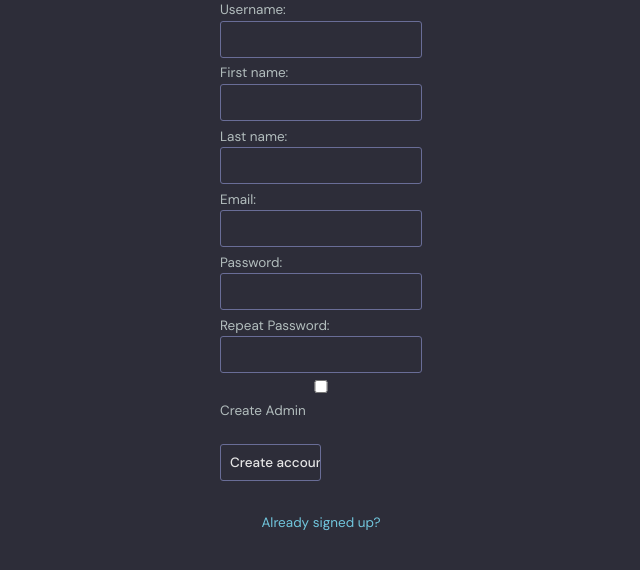
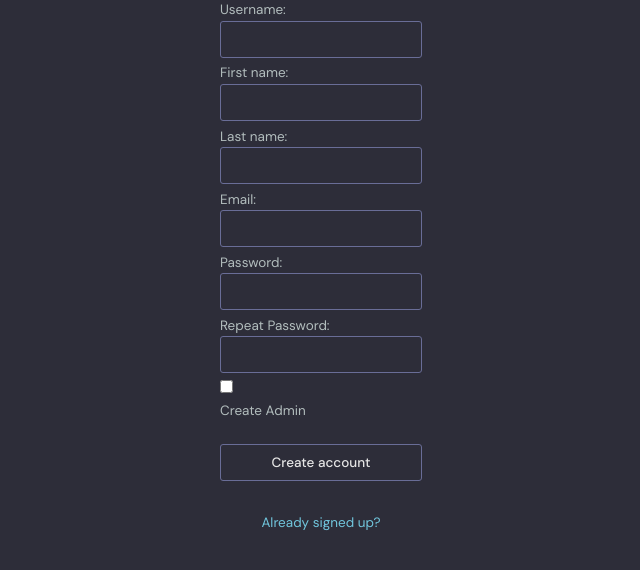
Before and after one commit to jacobsqxv/amalitech, a Django app: page /register/ in a window 1280 px wide. Shown: the part 177-747 px from the top of the page, without its empty margins (319-959 px from the left). Run offline with Django 4.2, Linux system fonts and the light colour scheme.

Commit message:
Update - checkbox css

```diff
--- a/static/css/style.css
+++ b/static/css/style.css
@@ -229,7 +229,7 @@
   font-size: 1.5rem;
 }
 
-.form__group input,
+.form__group input:not([type=checkbox]),
 .form__group select {
   background: transparent;
   border: 1px solid var(--color-dark-light);
```
